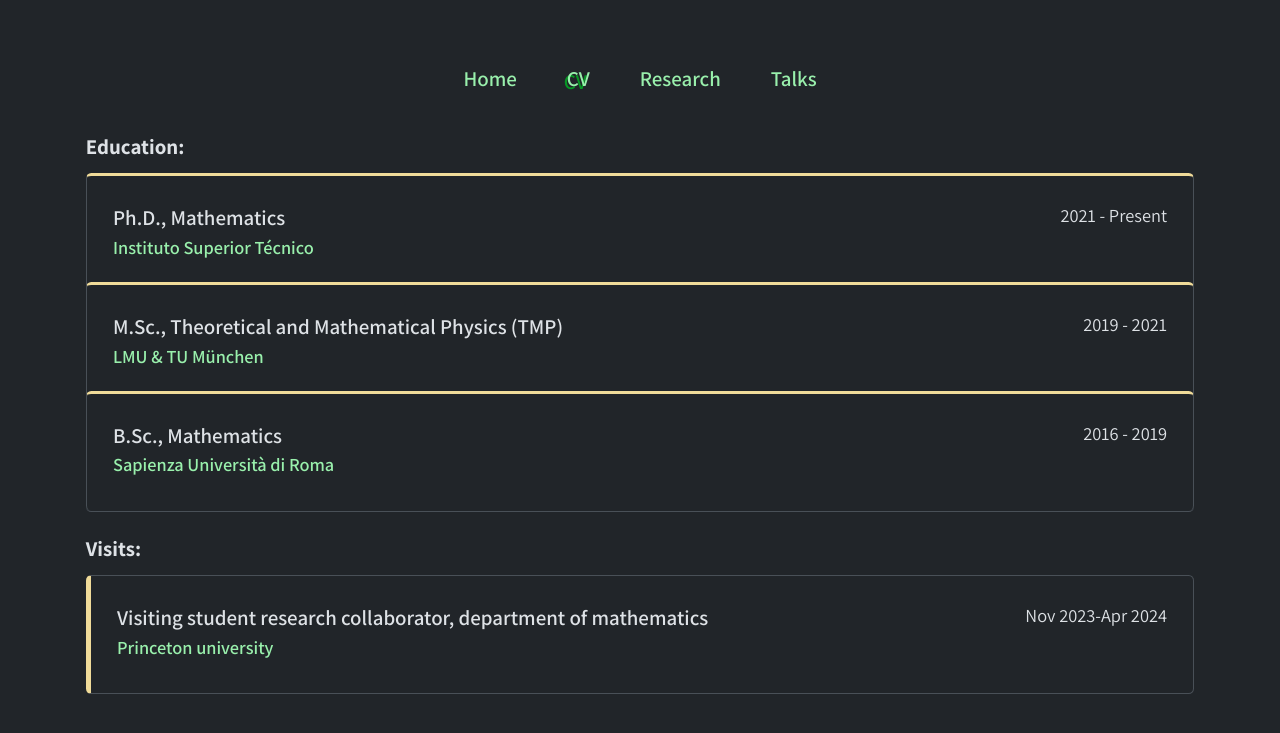
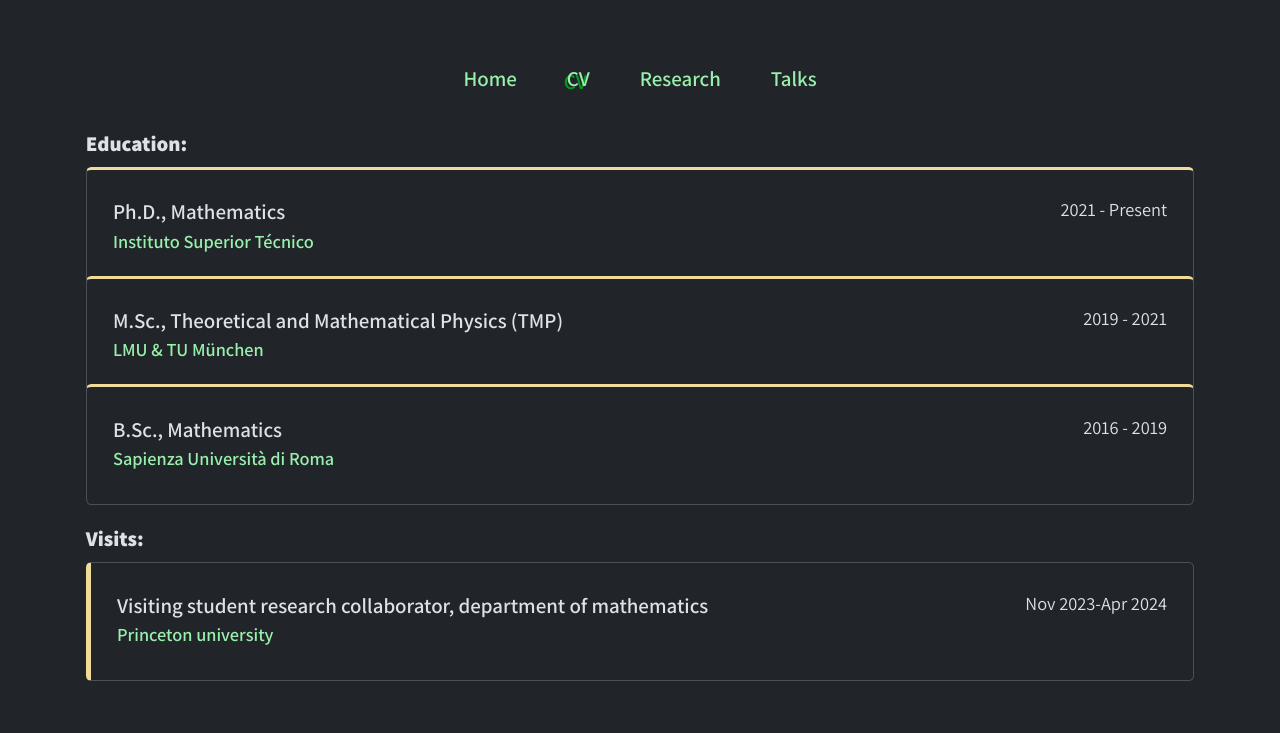
Before and after one commit to flavio-rossetti/flavio-rossetti.github.io, a Jekyll site: the page built from cv.html, in a window 1280 px wide. Shown: the top 733 px of the page. Built offline with Jekyll 4.4.1, drawn with Linux system fonts in a browser that asks for light colours; nearby versions of some CDN libraries.

Commit message:
headings added

```diff
--- a/cv.html
+++ b/cv.html
@@ -4,7 +4,7 @@ title: Flavio Rossetti
 ---
 <main>
 
-  <div style="margin-bottom: 2%;"><b>Education:</b></div>
+  <h1 style="margin-bottom: 2%;"><b>Education:</b></h1>
   <ul class="align-items-center" style="padding-left: 0 !important; border-bottom: 1px solid var(--bs-border-color); border-radius: .25em; font-size: min(1em, 5vw);">
     <li class="li-callout" style="border-top-color: #F0DB99 !important;">
       <div class="fontweight600">Ph.D., Mathematics
@@ -36,7 +36,7 @@ title: Flavio Rossetti
     </li>
   </ul>
 
-  <div style="margin-bottom: 1%;"><b>Visits:</b></div>
+  <h1 style="margin-bottom: 1%;"><b>Visits:</b></h1>
   <ul style="padding-left: 0px !important; font-size: min(1em, 5vw);">
     <li class="li-callout-left" style="border-left-color: #F0DB99 !important;">
       <div class="fontweight600">Visiting student research collaborator, department of mathematics
```
